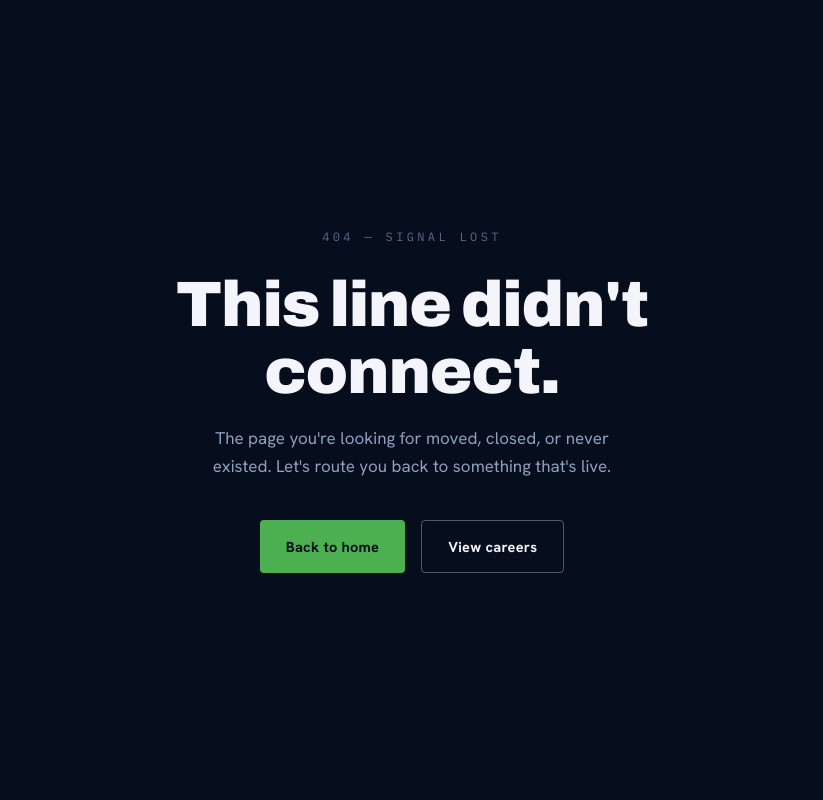
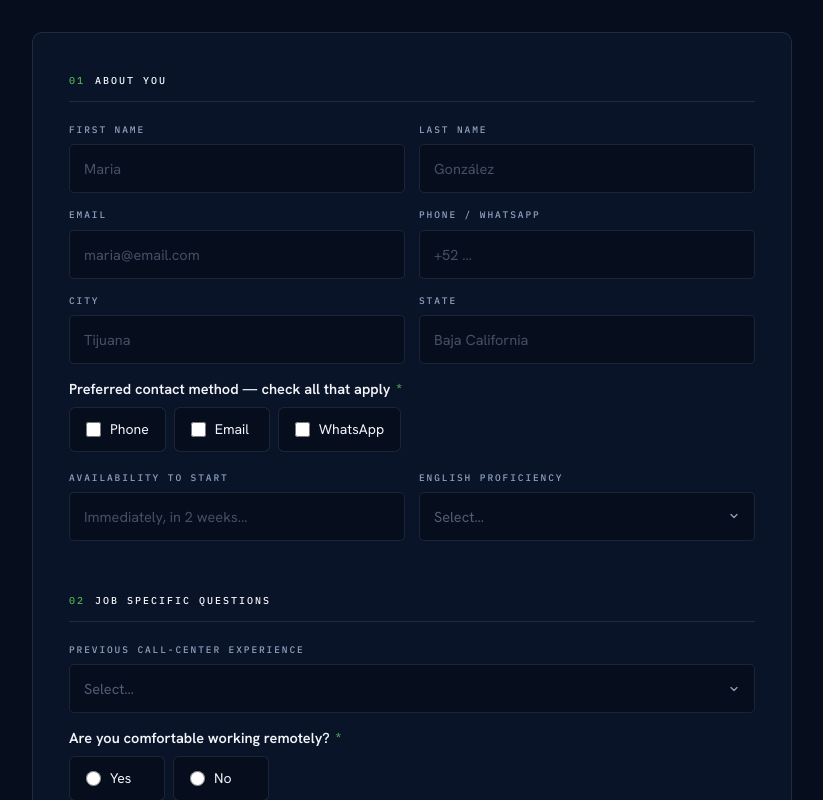
Before and after one commit to raelnv-arch/workathomecc-web, a Next.js app: page /embed/application in a window 1280 px wide. Before the commit this address had no page. Shown: the top 800 px of the page, without its empty margins (228-1051 px from the left). Built offline with nearby package versions, Linux system fonts and the light colour scheme.

Commit message:
Add embeddable pre-interview application

```diff
--- /dev/null
+++ b/app/embed/application/page.tsx
@@ -0,0 +1,17 @@
+import type { Metadata } from 'next';
+import ApplicationForm from '../../opportunities/ApplicationForm';
+
+export const metadata: Metadata = {
+  title: 'Pre-Interview Application — Work@Home Call Center',
+  description: 'Work@Home Call Center pre-interview application form.',
+  robots: { index: false, follow: false },
+};
+
+export default function EmbeddedApplicationPage() {
+  return (
+    <main className="site embed-application">
+      <h1 className="sr-only">Work@Home Call Center pre-interview application</h1>
+      <ApplicationForm />
+    </main>
+  );
+}
--- a/app/globals.css
+++ b/app/globals.css
@@ -499,6 +499,14 @@ html { scroll-behavior: smooth; }
 
 /* Careers application form — native fields + Web3Forms delivery */
 .apply-card { max-width: 760px; margin: 0 auto; }
+
+/* Standalone application route for trusted third-party iframe embeds. */
+.embed-application {
+  min-height: 100vh;
+  padding: clamp(12px, 3vw, 32px);
+}
+.embed-application .apply-card,
+.embed-application .apply-done { max-width: 760px; }
 .field select {
   background: var(--night); border: 1px solid var(--hair-d); border-radius: 5px;
   color: var(--paper); font-family: var(--body); font-size: 14.5px; padding: 12px 40px 12px 14px;
--- a/app/opportunities/ApplicationForm.tsx
+++ b/app/opportunities/ApplicationForm.tsx
@@ -344,11 +344,6 @@ export default function ApplicationForm() {
 
       <YesNo name="Comfortable working remotely" label="Are you comfortable working remotely?" />
 
-      <YesNo
-        name="Speaks fluent conversational English (90% minimum)"
-        label="Do you speak fluent conversational English (90% minimum)?"
-        note="This is a requirement for all campaigns."
-      />
 
       <div className="q">
         <label className="q-label" htmlFor="a-hours">
```
